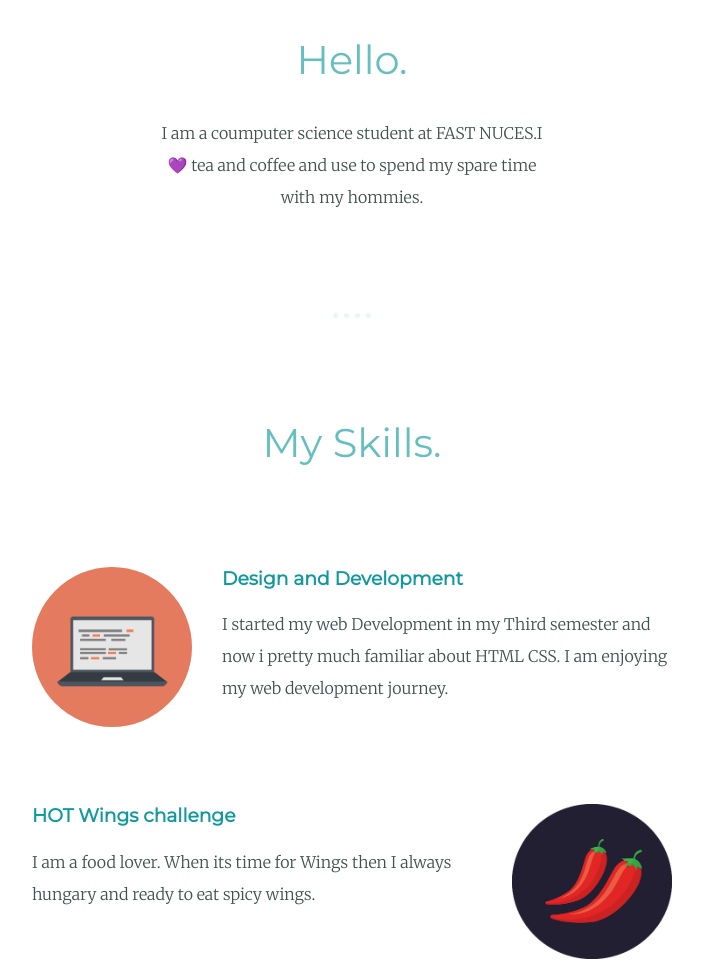
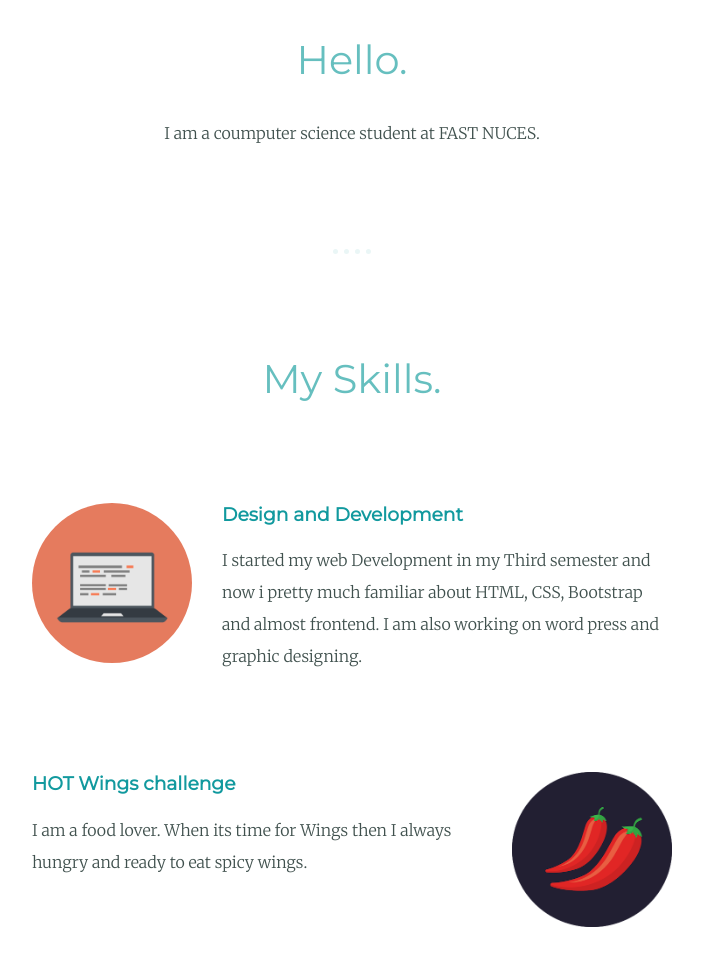
Before and after one commit to AbuBakar-code/First-website, a plain HTML site: page index.html in a window 1280 px wide. Shown: the part 1231-2193 px from the top of the page, without its empty margins (288-991 px from the left). Drawn offline with Linux system fonts and the light colour scheme.

Commit message:
Add files via upload

```diff
--- a/index.html
+++ b/index.html
@@ -14,7 +14,8 @@
    <div class="top-container">
        <img class="top-cloud" src="images/cloud.png">
         <h1>Abubakar kamran</h1>
-        <h2> a <span class="pro">pro</span>gramer</h2>
+        <!-- <h2> a <span class="pro">pro</span>gramer</h2> -->
+        <h2> a programer</h2>
         <img class="bottom-cloud" src="images/cloud.png">
         <img src="images/mountain.png">
     </div>
@@ -23,7 +24,8 @@
         <div class="profile">
           <img class="pic" src="images/abubakar.png" alt="abubakar's profile picture">
           <h2>Hello.</h2>
-          <p class="intro">I am a coumputer science student at FAST NUCES.I 💜 tea and coffee and use to spend my spare time with my hommies.</p>
+          <p class="intro">I am a coumputer science student at FAST NUCES.</p>
+          <!-- <p class="intro">I am a coumputer science student at FAST NUCES.I 💜 tea and coffee and use to spend my spare time with my hommies.</p> -->
         </div>
         <hr>
         <div class="skills">
@@ -31,14 +33,14 @@
           <div class="skill-row">
             <img class="web" src="images/computer.png" alt="computer">
             <h3>Design and Development</h3>
-            <p>I started my web Development in my Third semester and now i pretty much familiar about HTML
-                CSS. I am enjoying my web development journey.
+            <p>I started my web Development in my Third semester and now i pretty much familiar about HTML,
+                CSS, Bootstrap and almost frontend. I am also working on word press and graphic designing.
             </p>
           </div>
           <div class="skill-row">
             <img class="chillies" src="images/chillies.png" alt="">
             <h3>HOT Wings challenge</h3>
-            <p>I am a food lover. When its time for Wings then I always hungary and ready to eat spicy wings. </p>
+            <p>I am a food lover. When its time for Wings then I always hungry and ready to eat spicy wings. </p>
           </div>
         </div>
         <hr>
@@ -54,7 +56,7 @@
       <div class="bottom-container">
         <a class="footer-link" href="https://www.linkedin.com/">LinkedIn</a>
         <a class="footer-link" href="https://twitter.com/">Twitter</a>
-        <a class="footer-link" href="https://www.appbrewery.co/">Website</a>
+        <a class="footer-link" href="https://www.facebook.com/abubakarrao8772/">Facebook</a>
         <p class="copyright">© 2021  Abubakar Rao @ Tres Amigos.</p>
       </div>
 
```
